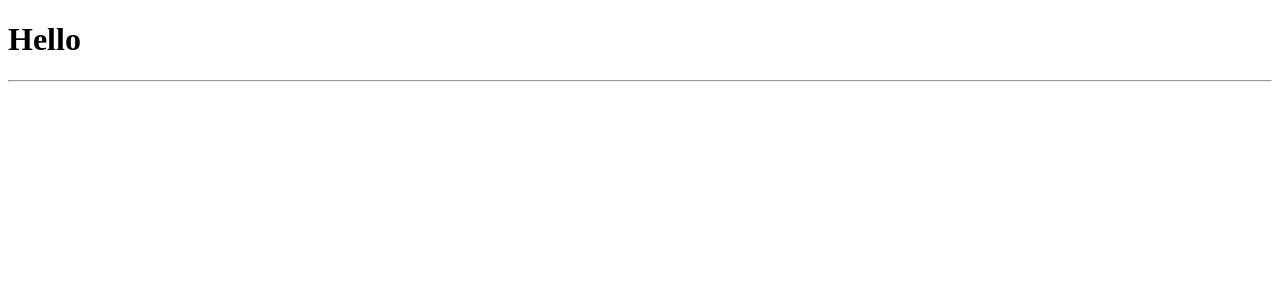
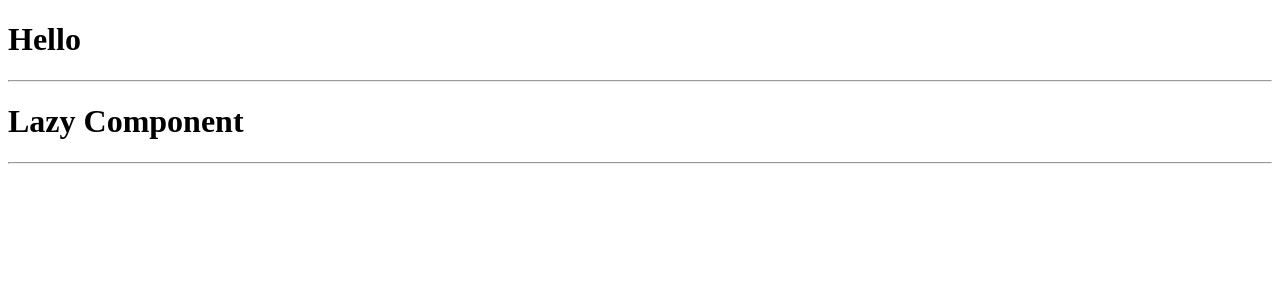
Before and after one commit to TeodorStevanovic/React_Lazy, a React (Vite) app: page / in a window 1280 px wide. Shown: the top 300 px of the page. Built offline with nearby package versions, Linux system fonts and the light colour scheme.

Commit message:
add lazy-loaded component using React.lazy and Suspense

```diff
--- a/src/App.jsx
+++ b/src/App.jsx
@@ -1,6 +1,7 @@
 import React, { Suspense, useState, lazy } from "react";
 import { ClipLoader } from "react-spinners";
 import DaymanicImport from "./Daynamic_Import/DaymanicImport";
+import LazyComponent from "./Lazy_Component/LazyComponent";
 
 const First = lazy(() => import("./First/FirstMain"));
 const Second = lazy(() => import("./Second/SecondMain"));
@@ -21,7 +22,8 @@ function App() {
 
   return (
     <>
-      <DaymanicImport /> <hr></hr>
+      <DaymanicImport /> <hr />
+      <LazyComponent /> <hr />
     </>
   );
 }
--- /dev/null
+++ b/src/Lazy_Component/LazyComponent.jsx
@@ -0,0 +1,14 @@
+import React, {lazy, Suspense} from "react";
+
+const MyComponent = lazy(() => import("./MyComponent"));
+
+
+const LazyComponent = () => {
+    return (
+        <Suspense fallback={"loading..."}>
+            <MyComponent/>
+        </Suspense>
+    )
+};
+
+export default LazyComponent;
--- /dev/null
+++ b/src/Lazy_Component/MyComponent.jsx
@@ -0,0 +1,7 @@
+import React from "react";
+
+const MyComponent = () => {
+    return <h1>Lazy Component</h1>
+};
+
+export default MyComponent;
```
